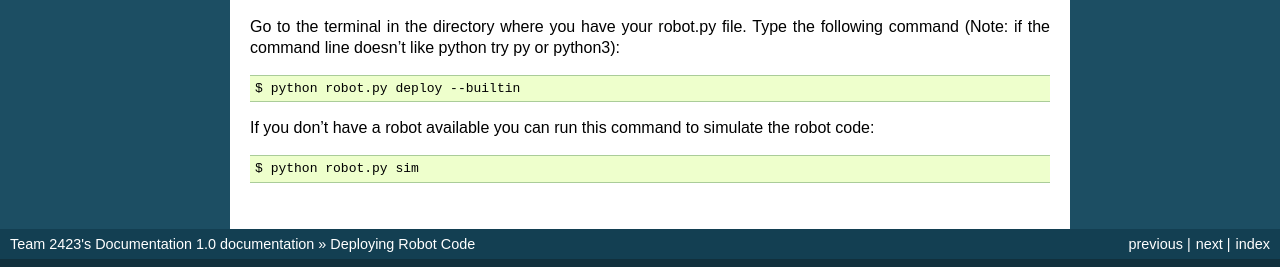
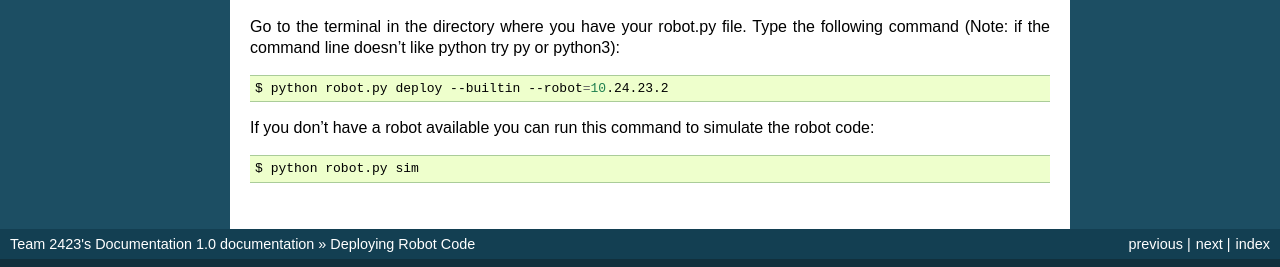
Before and after one commit to frc2423/docs, a Sphinx documentation site: the page built from docs/deploying-robot-code.rst, in a window 1280 px wide. Shown: the part 286-553 px from the top of the page. Built offline with Sphinx 7.4.7, drawn with Linux system fonts in a browser that asks for light colours.

Commit message:
Update deploying-robot-code.rst

```diff
--- a/docs/deploying-robot-code.rst
+++ b/docs/deploying-robot-code.rst
@@ -17,7 +17,7 @@ Go to the terminal in the directory where you have your robot.py file. Type the
 
 .. code-block:: sh
 
-   $ python robot.py deploy --builtin
+   $ python robot.py deploy --builtin --robot=10.24.23.2
 
 If you don't have a robot available you can run this command to simulate the robot code:
 
```
